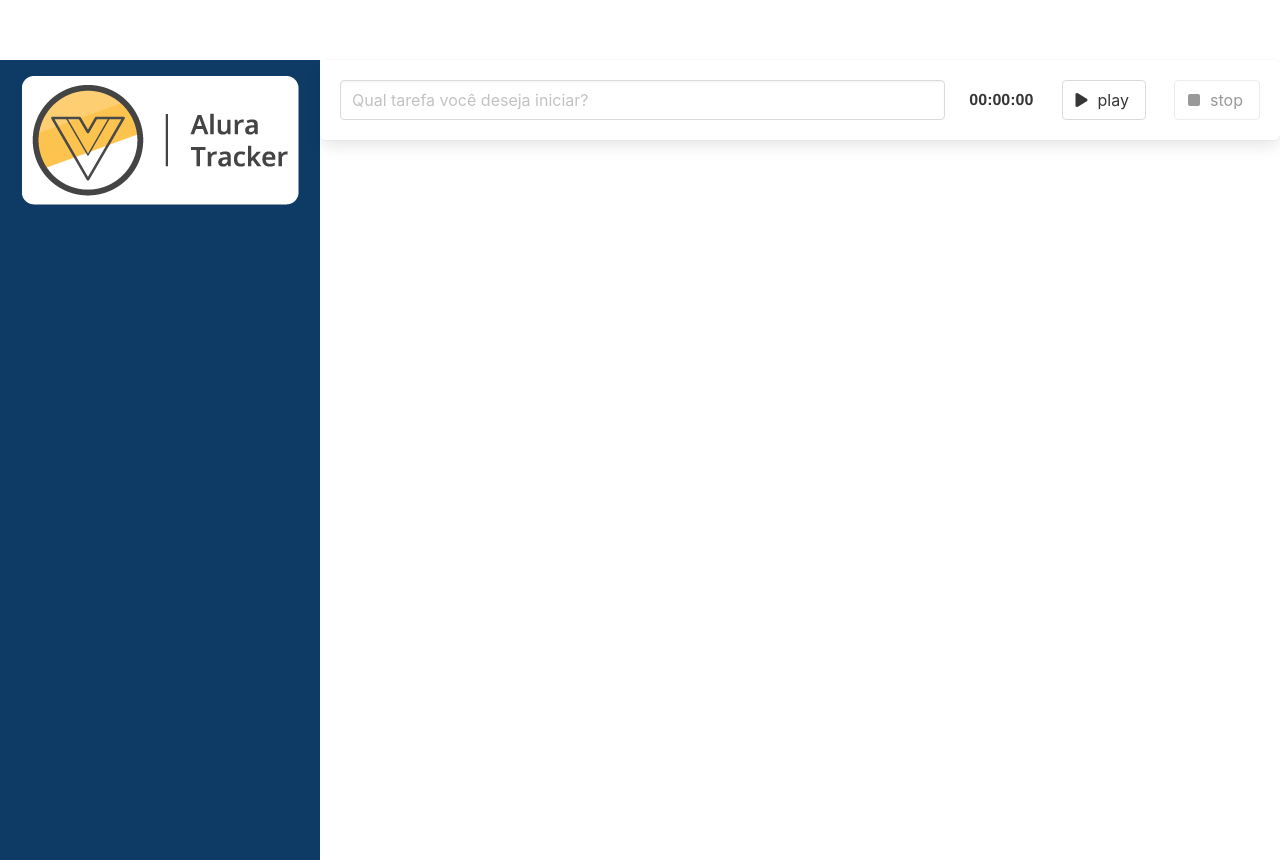
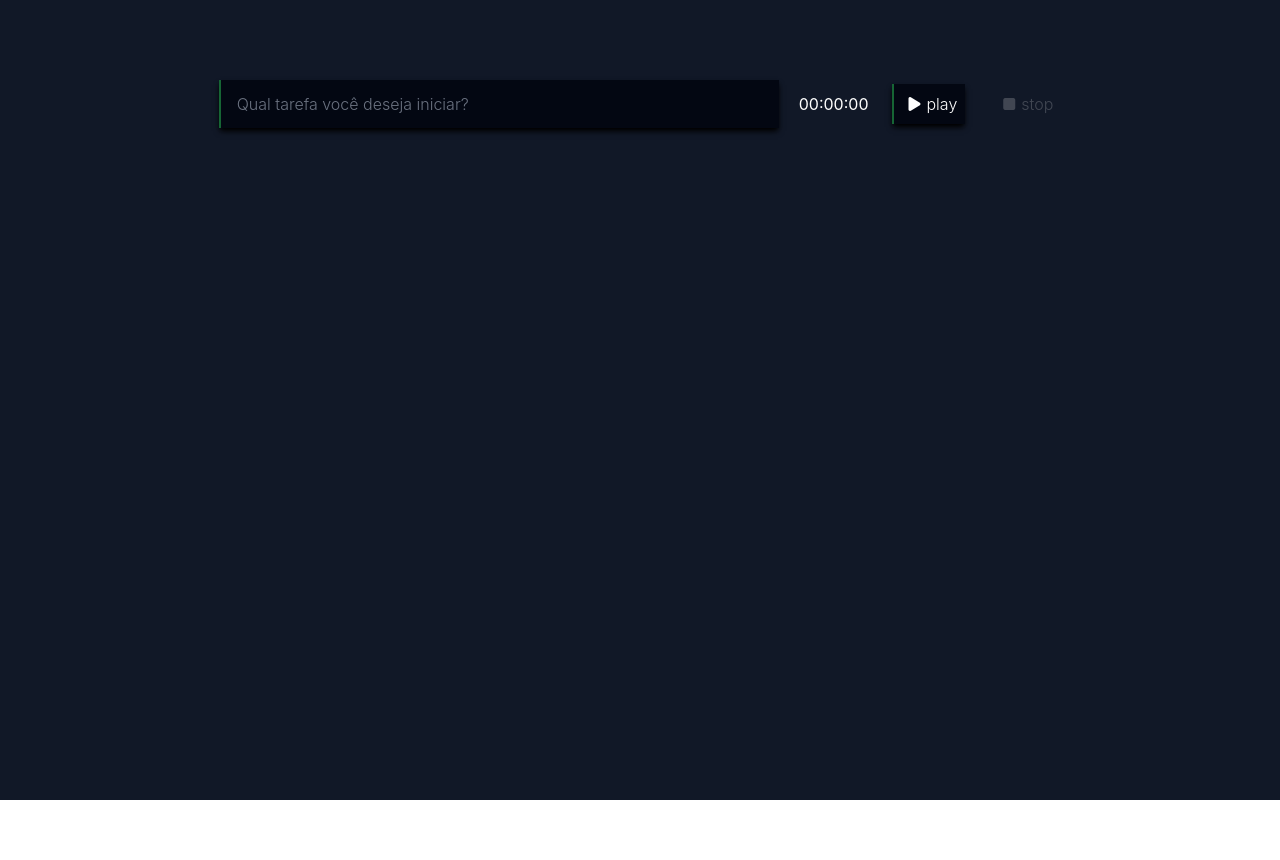
Before and after one commit to victor-octavio/monitor-ativdades-vue, a Vue app: page / in a window 1280 px wide. After the commit the page ends 800 px from the top, so only its background shows below. Built offline with nearby package versions, Linux system fonts and the light colour scheme.

Commit message:
Tailwind + Classes de css

```diff
--- a/src/App.vue
+++ b/src/App.vue
@@ -1,9 +1,12 @@
 <template>
-  <main class="columns is-gapless is-multiline ">
-    <div class="column is-one-quarter">
+  <main class="bg-gray-900 w-screen h-screen">
+    <h1 class="text-inherit text-5xl text-center py-5 font-semibold">
+
+    </h1>
+    <div class="">
       <BarraLateral/>
     </div>
-    <div class="column is-three-quarter">
+    <div class="">
       <Formulario/>
     </div>
   </main>
@@ -23,14 +26,3 @@ export default defineComponent({
   }
 });
 </script>
-
-<style>
-#app {
-  font-family: Avenir, Helvetica, Arial, sans-serif;
-  -webkit-font-smoothing: antialiased;
-  -moz-osx-font-smoothing: grayscale;
-  text-align: center;
-  color: #2c3e50;
-  margin-top: 60px;
-}
-</style>
--- a/src/assets/css/tailwind.css
+++ b/src/assets/css/tailwind.css
@@ -1,3 +1,11 @@
 @tailwind base;
 @tailwind components;
 @tailwind utilities;
+
+.botao{
+    @apply text-white bg-gray-950 border-l-2 border-green-800  px-2 py-1 disabled:bg-inherit disabled:opacity-20 disabled:shadow-none disabled:border-none shadow-md shadow-black
+}
+
+.campoTarefa{
+    @apply shadow-md shadow-black border-l-2 border-green-800 h-12 w-2/4 px-4 bg-gray-950 placeholder-gray-500 text-gray-200 outline-none
+}
--- a/src/components/BarraLateral.vue
+++ b/src/components/BarraLateral.vue
@@ -1,7 +1,7 @@
 <template>
-    <header>
-        <h1>
-          <img src="../assets/logo.png" alt="">
+    <header class="">
+        <h1 class="">
+
         </h1>
     </header>
   </template>
@@ -14,13 +14,8 @@
   })
   </script>
 
-  <style scoped>
-  header {
-    padding: 1rem;
-    background: #0d3b66;
-    width: 100%;
-    height: 100vh;
-  }
+  <style >
+
   @media only screen and (max-width: 768px) {
     header {
       padding: 2.5rem;
--- a/src/components/Cronometro.vue
+++ b/src/components/Cronometro.vue
@@ -1,6 +1,6 @@
 <template>
-    <section>
-        <strong>
+    <section class="py-2">
+        <strong class="text-white">
             {{tempoDecorrido}}
         </strong>
     </section>
--- a/src/components/Formulario.vue
+++ b/src/components/Formulario.vue
@@ -1,15 +1,13 @@
 <template>
-    <div class="box">
-        <div class="columns">
-            <div class="column is-8" role="form" aria-label="Formulário para criação de uma nova tarefa">
+    <div class="">
+        <div class="py-8 px-10 mx-10">
+            <div class="flex space-x-5 justify-center items-center font-light " role="form" aria-label="Formulário para criação de uma nova tarefa">
                 <input
                 type="text"
-                class="input"
+                class="campoTarefa"
                 placeholder="Qual tarefa você deseja iniciar?"
                 v-model="descricao"
                 >
-            </div>
-            <div class="column">
                 <Temporizador @aoTemporizadorFinalizado="finalizarTarefa"/>
             </div>
         </div>
--- a/src/components/Temporizador.vue
+++ b/src/components/Temporizador.vue
@@ -1,13 +1,13 @@
 <template>
-	<div class="is-flex is-align-items-center is-justify-content-space-between">
+	<div class="flex space-x-6">
 		<Cronometro :tempoEmSegundos="tempoEmSegundos"/>
-		<button class="button" @click="iniciar" :disabled="cronometroRodando">
+		<button class="botao" @click="iniciar" :disabled="cronometroRodando">
 			<span class="icon">
-				<i class="fas fa-play"></i>
+				<i class="fas fa-play "></i>
 			</span>
 			<span>play</span>
 		</button>
-		<button class="button" @click = "finalizar" :disabled="!cronometroRodando">
+		<button class="botao" @click = "finalizar" :disabled="!cronometroRodando">
 			<span class="icon">
 				<i class="fas fa-stop"></i>
 			</span>
--- a/src/main.ts
+++ b/src/main.ts
@@ -1,6 +1,6 @@
 import { createApp } from 'vue'
 import App from './App.vue'
-//import './assets/css/tailwind.css'
+import './assets/css/tailwind.css'
 import '@fortawesome/fontawesome-free/css/all.css'
 
 createApp(App).mount('#app')
```
